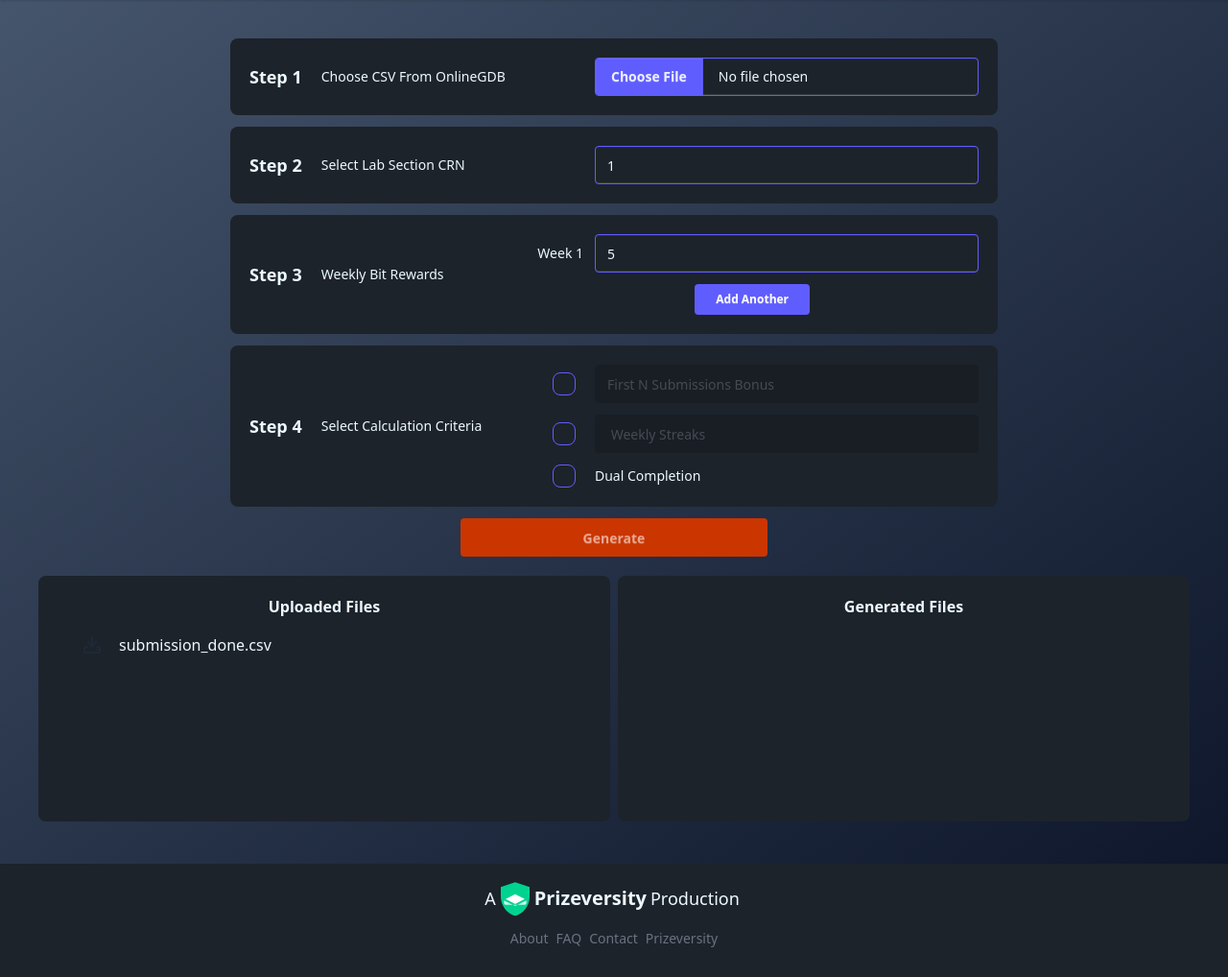
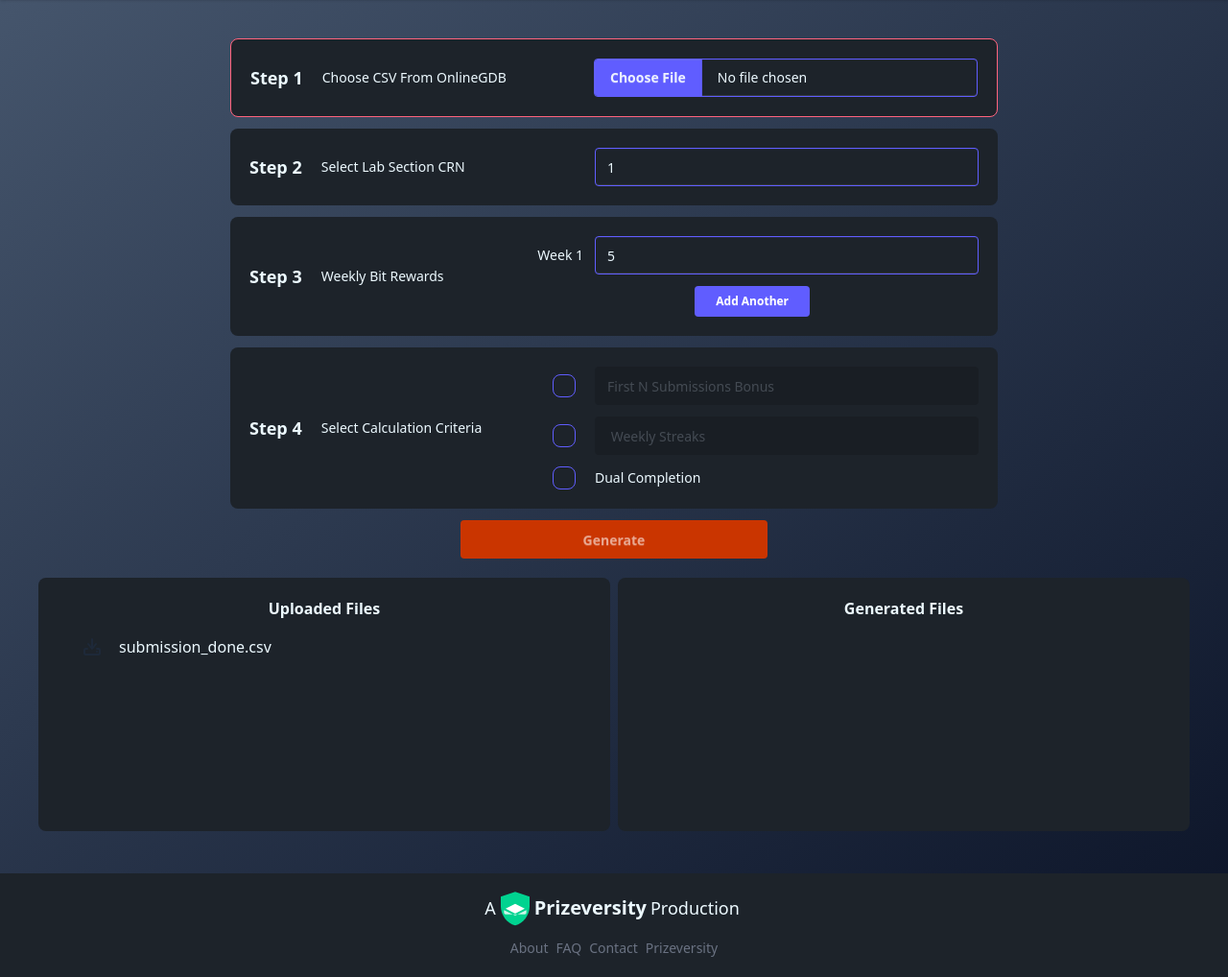
Before and after one commit to Rsb23/Prizeversity-Bits-Calculation-Integration, a Django app: page / in a window 1280 px wide. Shown: the part 88-1106 px from the top of the page at 96% size. Before the commit the page ends 1075 px from the top, so only its background shows below. Run offline with Django 5.2, Linux system fonts and the light colour scheme; data comes from the database, SQL or seed files in the repository; data that the repository does not hold is empty; some libraries are stand-ins or nearby versions.

Commit message:
feat: show user on form reload file validation error for 3 seconds then disappear

```diff
--- /dev/null
+++ b/pv_extras/bit_calculator/static/bit_calculator/file_validation_error_msg.js
@@ -0,0 +1,14 @@
+function hideAfterTimeout(){
+    let elem = document.getElementById('file_error_msg');
+    let elem2 = document.getElementById('file_card');
+
+    if (elem){
+        elem.remove();
+    }
+
+    if (elem2){
+        elem2.classList.toggle('border-1');
+        elem2.classList.toggle('border-error');
+    }
+}
+setTimeout(() => {hideAfterTimeout()}, 3000);
--- a/pv_extras/bit_calculator/static/css/dist/styles.css
+++ b/pv_extras/bit_calculator/static/css/dist/styles.css
@@ -1143,8 +1143,8 @@
   .h-10 {
     height: calc(var(--spacing) * 10);
   }
-  .h-48 {
-    height: calc(var(--spacing) * 48);
+  .h-50 {
+    height: calc(var(--spacing) * 50);
   }
   .min-h-screen {
     min-height: 100vh;
@@ -1245,9 +1245,16 @@
     border-style: var(--tw-border-style);
     border-width: 0px;
   }
+  .border-1 {
+    border-style: var(--tw-border-style);
+    border-width: 1px;
+  }
   .border-none {
     --tw-border-style: none;
     border-style: none;
+  }
+  .border-error {
+    border-color: var(--color-error);
   }
   .bg-base-100 {
     background-color: var(--color-base-100);
@@ -1350,6 +1357,9 @@
   }
   .text-base-content {
     color: var(--color-base-content);
+  }
+  .text-error {
+    color: var(--color-error);
   }
   .text-gray-500 {
     color: var(--color-gray-500);
--- a/pv_extras/bit_calculator/templates/index.html
+++ b/pv_extras/bit_calculator/templates/index.html
@@ -14,7 +14,11 @@
 <form action="" enctype="multipart/form-data" method="post">
     {% csrf_token %}
     <div class="flex flex-col justify-center gap-y-2">
-        <div class="card bg-base-100 p-5 mb-1 self-center w-200">
+        {% if file_error %}
+            <div class="card bg-base-100 p-5 mb-1 self-center border-1 border-error w-200" id="file_card">
+        {% else %}
+            <div class="card bg-base-100 p-5 mb-1 self-center w-200" id="file_card">
+        {% endif %}
             <div class="flex flex-row justify-between">
                 <div class="flex flex-row justify-center gap-x-5">
                     <p class="text-lg self-center font-bold text-base-content">Step 1</p>
@@ -22,7 +26,11 @@
                 </div>
                 <fieldset>
                     {{ form.file|add_class:"required file-input file-input-primary validator self-center w-100"|attr:"accept:.csv" }}
-                    <p class="hidden validator-hint">Invalid File / No File Selected</p>
+                    {% if file_error %}
+                        <p class="text-error text-sm" id="file_error_msg">{{ file_error_msg }}</p>
+                    {% else %}
+                        <p class="hidden validator-hint">Invalid File / No File Selected</p>
+                    {% endif %}
                 </fieldset>
             </div>
         </div>
@@ -98,7 +106,7 @@
     <div class="card bg-base-100 p-5 mb-1 self-center w-200">
         <div class="flex flex-col">
             <p class="text-base-content self-center text-center font-bold">Uploaded Files</p>
-            <ul class="h-48 p-2 text-sm text-body font-medium overflow-y-scroll" aria-labelledby="dropdownUsersButton">
+            <ul class="h-50 p-2 text-sm text-body font-medium overflow-y-scroll" aria-labelledby="dropdownUsersButton">
                 {% for uploaded_file in up_files_data %}
                 <li>
                     <div class="flex flex-row justify-left">
@@ -121,7 +129,7 @@
     <div class="card bg-base-100 p-5 mb-1 self-center w-200">
         <div class="flex flex-col">
             <p class="text-base-content self-center text-center font-bold">Generated Files</p>
-            <ul class="h-48 p-2 text-sm text-body font-medium overflow-y-scroll" aria-labelledby="dropdownUsersButton">
+            <ul class="h-50 p-2 text-sm text-body font-medium overflow-y-scroll" aria-labelledby="dropdownUsersButton">
                 {% for generated_file in gen_files_data %}
                 <li>
                     <div class="flex flex-row justify-left">
@@ -146,4 +154,5 @@
 {% block body_js %}
 <script src="{% static 'bit_calculator/checkbox_disable_input.js' %}"></script>
 <script src="{% static 'bit_calculator/generate_btn_state.js' %}"></script>
+<script src="{% static 'bit_calculator/file_validation_error_msg.js' %}"></script>
 {% endblock body_js %}
--- a/pv_extras/bit_calculator/views.py
+++ b/pv_extras/bit_calculator/views.py
@@ -49,10 +49,12 @@ def index(request):
 
             if file.size < 4096:  # change max size based on PROD memory avaiable and max onlinegdb expected file size
                 if file_content_type != 'text/csv' and file_content_type != 'application/csv':
-                    return HttpResponse('INVALID CSV')
+                    newForm = CSVFileUploadForm()
+                    return render(request, "index.html", {'form': newForm, 'crn_data': CRN.objects.all(), 'gen_files_data': GeneratedFiles.objects.all(), 'up_files_data': UploadedFiles.objects.all(), 'file_error': True, 'file_error_msg': 'Invalid File Type (CSV Only)'})
 
                 if not _FileValidator.isCSVFile(content):
-                    return HttpResponse('INVALID CSV')
+                    newForm = CSVFileUploadForm()
+                    return render(request, "index.html", {'form': newForm, 'crn_data': CRN.objects.all(), 'gen_files_data': GeneratedFiles.objects.all(), 'up_files_data': UploadedFiles.objects.all(), 'file_error': True, 'file_error_msg': 'Invalid File Type (CSV Only)'})
 
                 uploadedFile = UploadedFiles(crn=int(form.cleaned_data['crn']), input_file=file, processed=True)
 
@@ -61,11 +63,14 @@ def index(request):
                 uploadedFile.save()
 
                 newForm = CSVFileUploadForm()
-                return render(request, "index.html", {'form': newForm, 'crn_data': CRN.objects.all(), 'gen_files_data': GeneratedFiles.objects.all(), 'up_files_data': UploadedFiles.objects.all()})
+                return render(request, "index.html", {'form': newForm, 'crn_data': CRN.objects.all(), 'gen_files_data': GeneratedFiles.objects.all(), 'up_files_data': UploadedFiles.objects.all(), 'file_error': False})
             else:
-                return HttpResponse('INVALID CSV, FILE TOO LARGE (' + f'{file.size}' + ' B)')
+                newForm = CSVFileUploadForm()
+                return render(request, "index.html", {'form': newForm, 'crn_data': CRN.objects.all(), 'gen_files_data': GeneratedFiles.objects.all(), 'up_files_data': UploadedFiles.objects.all(), 'file_error': True, 'file_error_msg': 'File Too Large (' + f'{file.size}' + ' B)'})
         else:
             logger.info('form invalid')
+            newForm = CSVFileUploadForm()
+            return render(request, "index.html", {'form': newForm, 'crn_data': CRN.objects.all(), 'gen_files_data': GeneratedFiles.objects.all(), 'up_files_data': UploadedFiles.objects.all(), 'file_error': True, 'file_error_msg': 'Invalid File'})
 
     form = CSVFileUploadForm()
-    return render(request, "index.html", {'form': form, 'crn_data': CRN.objects.all(), 'gen_files_data': GeneratedFiles.objects.all(), 'up_files_data': UploadedFiles.objects.all()})
+    return render(request, "index.html", {'form': form, 'crn_data': CRN.objects.all(), 'gen_files_data': GeneratedFiles.objects.all(), 'up_files_data': UploadedFiles.objects.all(), 'file_error': False})
```
